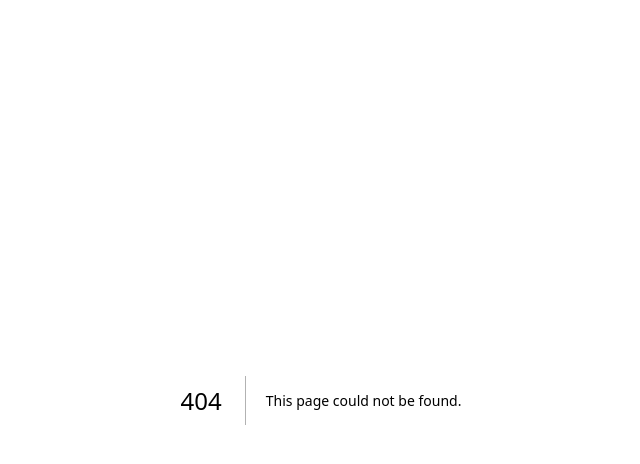
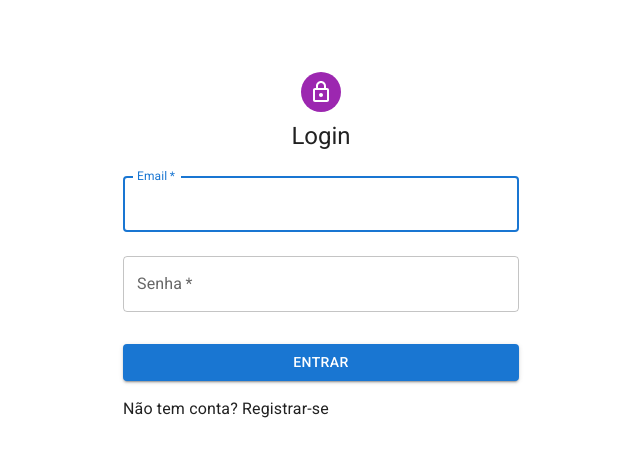
Before and after one commit to oscarkemuel/projeto-webii-02-front, a Next.js app: page /login in a window 1280 px wide. Before the commit this address had no page. Shown: the top 464 px of the page, without its empty margins (319-959 px from the left). Built offline with nearby package versions, Linux system fonts and the light colour scheme.

Commit message:
feat: implements auth

```diff
--- /dev/null
+++ b/src/components/FullLoading/index.tsx
@@ -0,0 +1,26 @@
+import CircularProgress from '@mui/material/CircularProgress';
+import Box from '@mui/material/Box';
+
+interface Props {
+  isLoading: boolean;
+}
+
+function FullLoading({ isLoading }: Props): JSX.Element {
+  return (
+    <div>
+      {isLoading ? (
+        <Box
+          sx={{
+            display: 'flex',
+            justifyContent: 'center',
+            alignItems: 'center',
+            height: '100vh'
+          }}>
+          <CircularProgress />
+        </Box>
+      ) : null}
+    </div>
+  );
+}
+
+export default FullLoading;
--- /dev/null
+++ b/src/contexts/AuthContext.tsx
@@ -0,0 +1,145 @@
+/* eslint-disable @typescript-eslint/no-non-null-assertion */
+/* eslint-disable @typescript-eslint/no-explicit-any */
+/* eslint-disable react/jsx-no-constructed-context-values */
+import {
+  createContext,
+  ReactNode,
+  useContext,
+  useState,
+  useEffect
+} from 'react';
+import { toast } from 'react-toastify';
+import Router from 'next/router';
+import { setCookie, parseCookies, destroyCookie } from 'nookies';
+import api from '../services/api';
+import FullLoading from '../components/FullLoading';
+
+interface ISignInData {
+  email: string;
+  password: string;
+}
+
+interface ISignInResponse {
+  token: {
+    token: string;
+    expiresAt: string;
+    expiresIn: number;
+  };
+  user: User;
+}
+
+export type User = {
+  id: number;
+  email: string;
+  name: string;
+  phone: string;
+  is_admin: 0 | 1;
+  address_id: number;
+  created_at: string;
+  updated_at: string;
+};
+
+type AuthContextType = {
+  isAuthenticated: boolean;
+  signIn: (data: ISignInData) => Promise<void>;
+  signOut: () => void;
+  user: User | null;
+  isLoadingSplash: boolean;
+  signinIsLoading: boolean;
+};
+
+interface ProviderProps {
+  children: ReactNode;
+}
+
+export const AuthContext = createContext<AuthContextType>(
+  {} as AuthContextType
+);
+
+export function AuthProvider({ children }: ProviderProps): JSX.Element {
+  const [isLoadingSplash, setIsLoadingSplash] = useState(true);
+  const [signinIsLoading, setSigninIsLoading] = useState(false);
+  const [user, setUser] = useState<User | null>(null);
+
+  const isAuthenticated = !!user;
+
+  function signOut(): void {
+    api
+      .delete('/auth/logout')
+      .then(() => {
+        setUser(null);
+        destroyCookie(undefined, 'authtoken');
+        Router.push('/');
+      })
+      .catch((error) => toast.error(error.response.data.message));
+  }
+
+  useEffect(() => {
+    const { authtoken } = parseCookies();
+
+    async function getUser(): Promise<void> {
+      await api
+        .get(`/auth/me`)
+        .then(({ data }) => {
+          setUser(data.user);
+          setIsLoadingSplash(false);
+        })
+        .catch(() => {
+          setUser(null);
+          destroyCookie(undefined, 'authtoken');
+          Router.push('/login');
+        });
+    }
+
+    if (authtoken) {
+      getUser();
+    } else {
+      setIsLoadingSplash(false);
+    }
+  }, []);
+
+  async function signIn({ email, password }: ISignInData): Promise<void> {
+    setSigninIsLoading(true);
+
+    await api
+      .post<ISignInResponse>('/auth/login', { email, password })
+      .then(({ data }) => {
+        const { token, user: newUser } = data;
+
+        setCookie(undefined, 'authtoken', token.token, {
+          maxAge: token.expiresIn
+        });
+
+        setUser(newUser);
+
+        api.defaults.headers.common.Authorization = `Bearer ${token.token}`;
+        toast.success('Login realizado com sucesso!');
+
+        Router.push(`/`);
+      })
+      .catch((error) => toast.error(error.response.data.message))
+      .finally(() => setSigninIsLoading(false));
+  }
+
+  return (
+    <AuthContext.Provider
+      value={{
+        isAuthenticated,
+        signIn,
+        user,
+        signOut,
+        isLoadingSplash,
+        signinIsLoading
+      }}>
+      {isLoadingSplash ? <FullLoading isLoading={isLoadingSplash} /> : children}
+    </AuthContext.Provider>
+  );
+}
+
+export function useAuth(): AuthContextType {
+  const context = useContext(AuthContext);
+
+  if (!context) throw new Error('useAuth must be used whitn an AuthProvider');
+
+  return context;
+}
--- /dev/null
+++ b/src/infra/components/Head/index.tsx
@@ -0,0 +1,14 @@
+import NextHead from 'next/head';
+
+interface Props {
+  title: string;
+}
+
+export function Head({ title }: Props): JSX.Element {
+  return (
+    <NextHead>
+      <title>{title}</title>
+      <meta name="viewport" content="initial-scale=1.0, width=device-width" />
+    </NextHead>
+  );
+}
--- a/src/pages/_app.tsx
+++ b/src/pages/_app.tsx
@@ -1,8 +1,22 @@
 import '../styles/globals.css';
+import { createTheme, ThemeProvider } from '@mui/material/styles';
 import type { AppProps } from 'next/app';
+import { ToastContainer } from 'react-toastify';
+import { AuthProvider } from '../contexts/AuthContext';
+
+import 'react-toastify/dist/ReactToastify.css';
+
+const theme = createTheme();
 
 function App({ Component, pageProps }: AppProps): JSX.Element {
-  return <Component {...pageProps} />;
+  return (
+    <ThemeProvider theme={theme}>
+      <AuthProvider>
+        <ToastContainer />
+        <Component {...pageProps} />
+      </AuthProvider>
+    </ThemeProvider>
+  );
 }
 
 export default App;
--- /dev/null
+++ b/src/pages/_document.tsx
@@ -0,0 +1,24 @@
+import { Html, Head, Main, NextScript } from 'next/document';
+
+function Document(): JSX.Element {
+  return (
+    <Html>
+      <Head>
+        <link
+          rel="stylesheet"
+          href="https://fonts.googleapis.com/css?family=Roboto:300,400,500,700&display=swap"
+        />
+        <link
+          rel="stylesheet"
+          href="https://fonts.googleapis.com/icon?family=Material+Icons"
+        />
+      </Head>
+      <body>
+        <Main />
+        <NextScript />
+      </body>
+    </Html>
+  );
+}
+
+export default Document;
--- /dev/null
+++ b/src/pages/login/index.tsx
@@ -0,0 +1,114 @@
+import Link from 'next/link';
+import Avatar from '@mui/material/Avatar';
+import Button from '@mui/material/Button';
+import CssBaseline from '@mui/material/CssBaseline';
+import TextField from '@mui/material/TextField';
+import Grid from '@mui/material/Grid';
+import Box from '@mui/material/Box';
+import LockOutlinedIcon from '@mui/icons-material/LockOutlined';
+import Typography from '@mui/material/Typography';
+import Container from '@mui/material/Container';
+import { useFormik } from 'formik';
+import * as yup from 'yup';
+import { useAuth } from '../../contexts/AuthContext';
+import { Head } from '../../infra/components/Head';
+
+function Login(): JSX.Element {
+  const { signIn, signinIsLoading } = useAuth();
+
+  const submit = async (data: {
+    email: string;
+    password: string;
+  }): Promise<void> => {
+    await signIn(data);
+  };
+
+  const formik = useFormik({
+    initialValues: {
+      email: '',
+      password: ''
+    },
+    validationSchema: yup.object({
+      email: yup.string().email('Email inválido').required('Email obrigatório'),
+      password: yup.string().required('Senha obrigatória')
+    }),
+    onSubmit: (values) => {
+      submit(values);
+    }
+  });
+
+  return (
+    <>
+      <Head title="Login" />
+
+      <Container component="main" maxWidth="xs">
+        <CssBaseline />
+        <Box
+          sx={{
+            marginTop: 8,
+            display: 'flex',
+            flexDirection: 'column',
+            alignItems: 'center'
+          }}>
+          <Avatar sx={{ m: 1, bgcolor: 'secondary.main' }}>
+            <LockOutlinedIcon />
+          </Avatar>
+          <Typography component="h1" variant="h5">
+            Login
+          </Typography>
+          <Box
+            component="form"
+            onSubmit={formik.handleSubmit}
+            noValidate
+            sx={{ mt: 1 }}>
+            <TextField
+              margin="normal"
+              required
+              fullWidth
+              id="email"
+              label="Email"
+              placeholder="Digite seu email"
+              name="email"
+              autoComplete="email"
+              autoFocus
+              onChange={formik.handleChange}
+              value={formik.values.email}
+              error={formik.touched.email && Boolean(formik.errors.email)}
+              helperText={formik.touched.email && formik.errors.email}
+            />
+            <TextField
+              margin="normal"
+              required
+              fullWidth
+              name="password"
+              label="Senha"
+              placeholder="Digite sua senha"
+              type="password"
+              id="password"
+              autoComplete="current-password"
+              onChange={formik.handleChange}
+              value={formik.values.password}
+              error={formik.touched.password && Boolean(formik.errors.password)}
+              helperText={formik.touched.password && formik.errors.password}
+            />
+            <Button
+              type="submit"
+              fullWidth
+              variant="contained"
+              disabled={signinIsLoading}
+              sx={{ mt: 3, mb: 2 }}>
+              Entrar
+            </Button>
+            <Grid container>
+              <Grid item>
+                <Link href="/">Não tem conta? Registrar-se</Link>
+              </Grid>
+            </Grid>
+          </Box>
+        </Box>
+      </Container>
+    </>
+  );
+}
+
+export default Login;
--- /dev/null
+++ b/src/services/api.ts
@@ -0,0 +1,14 @@
+import axios from 'axios';
+import { parseCookies } from 'nookies';
+
+const { authtoken } = parseCookies();
+
+const api = axios.create({
+  baseURL: 'http://localhost:3333/api/'
+});
+
+if (authtoken) {
+  api.defaults.headers.common.Authorization = `Bearer ${authtoken}`;
+}
+
+export default api;
--- a/src/styles/globals.css
+++ b/src/styles/globals.css
@@ -2,8 +2,7 @@ html,
 body {
   padding: 0;
   margin: 0;
-  font-family: -apple-system, BlinkMacSystemFont, Segoe UI, Roboto, Oxygen,
-    Ubuntu, Cantarell, Fira Sans, Droid Sans, Helvetica Neue, sans-serif;
+  font-family: 'Roboto', sans-serif;
 }
 
 a {
@@ -14,13 +13,3 @@ a {
 * {
   box-sizing: border-box;
 }
-
-@media (prefers-color-scheme: dark) {
-  html {
-    color-scheme: dark;
-  }
-  body {
-    color: white;
-    background: black;
-  }
-}
```
Also changed, not shown: package.json (+12 -3 lines), src/pages/index.tsx (+23 -9 lines), 1 other file (tests, documents, lock files or other folders).
